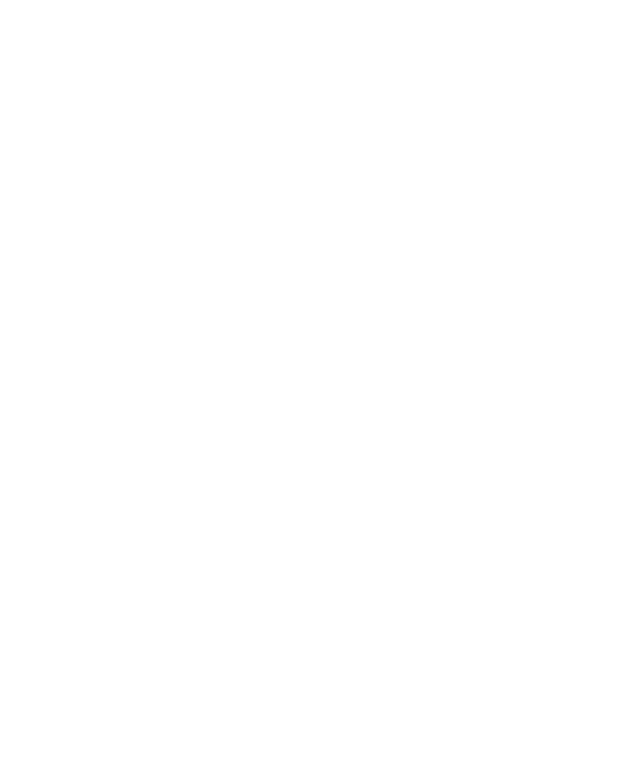
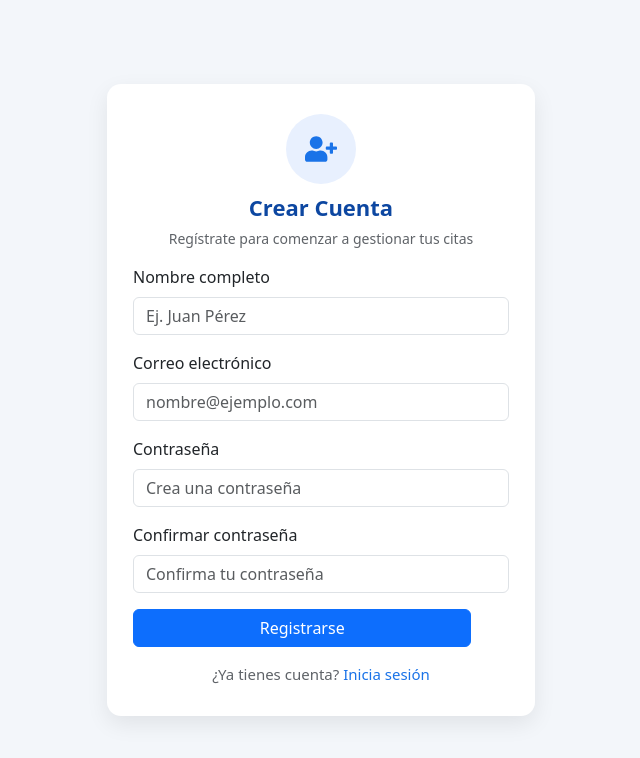
Before and after one commit to victoriavalencia06/sistemacitasmedicas-ui, a React (Vite) app: page /register in a window 1280 px wide. Before the commit this address had no page. Shown: the top 758 px of the page, without its empty margins (319-959 px from the left). Built offline with nearby package versions, Linux system fonts and the light colour scheme.

Commit message:
Diseño del formulario de Register y navegacion

```diff
--- a/src/App.jsx
+++ b/src/App.jsx
@@ -1,12 +1,14 @@
 import { Routes, Route } from "react-router-dom";
 import Home from "./pages/Home";
 import Login from "./pages/auth/Login"
+import Register from "./pages/auth/Register";
 
 export default function App() {
   return (
     <Routes>
       <Route path="/" element={<Home />} />
       <Route path="/login" element={<Login />} />
+      <Route path="/register" element={<Register />} />
     </Routes>
   );
 }
--- a/src/pages/auth/Register.jsx
+++ b/src/pages/auth/Register.jsx
@@ -0,0 +1,137 @@
+import { useForm } from "react-hook-form";
+import { FaUserPlus } from "react-icons/fa";
+import "../../assets/styles/Auth.css";
+
+export default function Register() {
+    const {
+        register,
+        handleSubmit,
+        watch,
+        formState: { errors },
+    } = useForm();
+
+    const onSubmit = (data) => {
+        console.log("Datos registrados:", data);
+        // Aquí luego se conectará la API de registro
+    };
+
+    // Validar que las contraseñas coincidan
+    const password = watch("password", "");
+
+    return (
+        <div className="auth-page">
+            <div className="auth-container">
+                <div className="auth-card">
+                    <div className="logo-container">
+                        <div className="medical-icon">
+                            <FaUserPlus />
+                        </div>
+                        <h1 className="auth-title">Crear Cuenta</h1>
+                        <p className="auth-subtitle">
+                            Regístrate para comenzar a gestionar tus citas
+                        </p>
+                    </div>
+
+                    <form onSubmit={handleSubmit(onSubmit)}>
+                        {/* Nombre */}
+                        <div className="mb-3">
+                            <label className="form-label">Nombre completo</label>
+                            <input
+                                type="text"
+                                className="form-control"
+                                placeholder="Ej. Juan Pérez"
+                                {...register("nombre", {
+                                    required: "El nombre es obligatorio",
+                                    minLength: {
+                                        value: 3,
+                                        message: "Debe tener al menos 3 caracteres",
+                                    },
+                                })}
+                            />
+                            {errors.nombre && (
+                                <p className="text-danger small mt-1">
+                                    {errors.nombre.message}
+                                </p>
+                            )}
+                        </div>
+
+                        {/* Correo */}
+                        <div className="mb-3">
+                            <label className="form-label">Correo electrónico</label>
+                            <input
+                                type="email"
+                                className="form-control"
+                                placeholder="nombre@ejemplo.com"
+                                {...register("email", {
+                                    required: "El correo es obligatorio",
+                                    pattern: {
+                                        value: /^[^\s@]+@[^\s@]+\.[^\s@]+$/,
+                                        message: "Formato de correo no válido",
+                                    },
+                                })}
+                            />
+                            {errors.email && (
+                                <p className="text-danger small mt-1">{errors.email.message}</p>
+                            )}
+                        </div>
+
+                        {/* Contraseña */}
+                        <div className="mb-3">
+                            <label className="form-label">Contraseña</label>
+                            <input
+                                type="password"
+                                className="form-control"
+                                placeholder="Crea una contraseña"
+                                {...register("password", {
+                                    required: "La contraseña es obligatoria",
+                                    minLength: {
+                                        value: 6,
+                                        message: "Debe tener al menos 6 caracteres",
+                                    },
+                                })}
+                            />
+                            {errors.password && (
+                                <p className="text-danger small mt-1">
+                                    {errors.password.message}
+                                </p>
+                            )}
+                        </div>
+
+                        {/* Confirmar contraseña */}
+                        <div className="mb-3">
+                            <label className="form-label">Confirmar contraseña</label>
+                            <input
+                                type="password"
+                                className="form-control"
+                                placeholder="Confirma tu contraseña"
+                                {...register("confirmPassword", {
+                                    required: "Debes confirmar la contraseña",
+                                    validate: (value) =>
+                                        value === password || "Las contraseñas no coinciden",
+                                })}
+                            />
+                            {errors.confirmPassword && (
+                                <p className="text-danger small mt-1">
+                                    {errors.confirmPassword.message}
+                                </p>
+                            )}
+                        </div>
+
+                        <button type="submit" className="btn btn-primary btn-login">
+                            Registrarse
+                        </button>
+
+                        <div className="links-container column-links">
+                            <p className="register-text">
+                                ¿Ya tienes cuenta?{" "}
+                                <a href="/login" className="register-link">
+                                    Inicia sesión
+                                </a>
+                            </p>
+                        </div>
+                    </form>
+                </div>
+            </div>
+        </div>
+    );
+}
```
